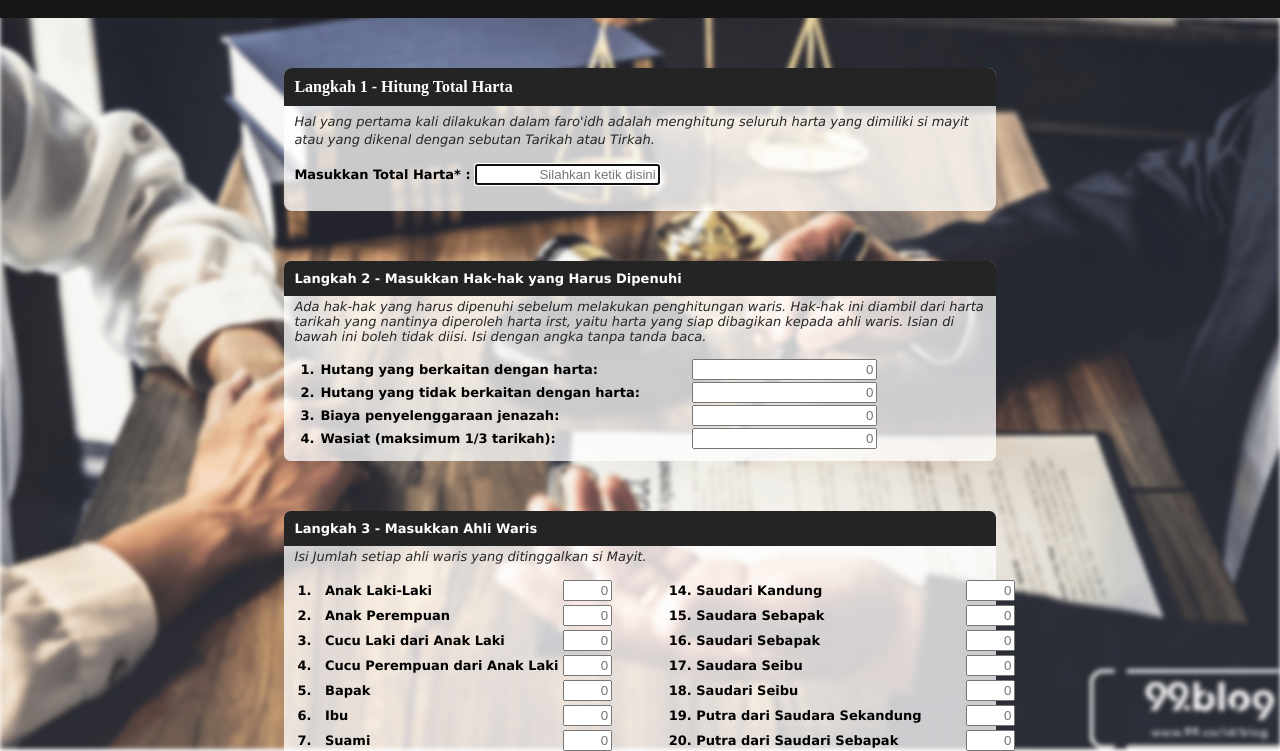
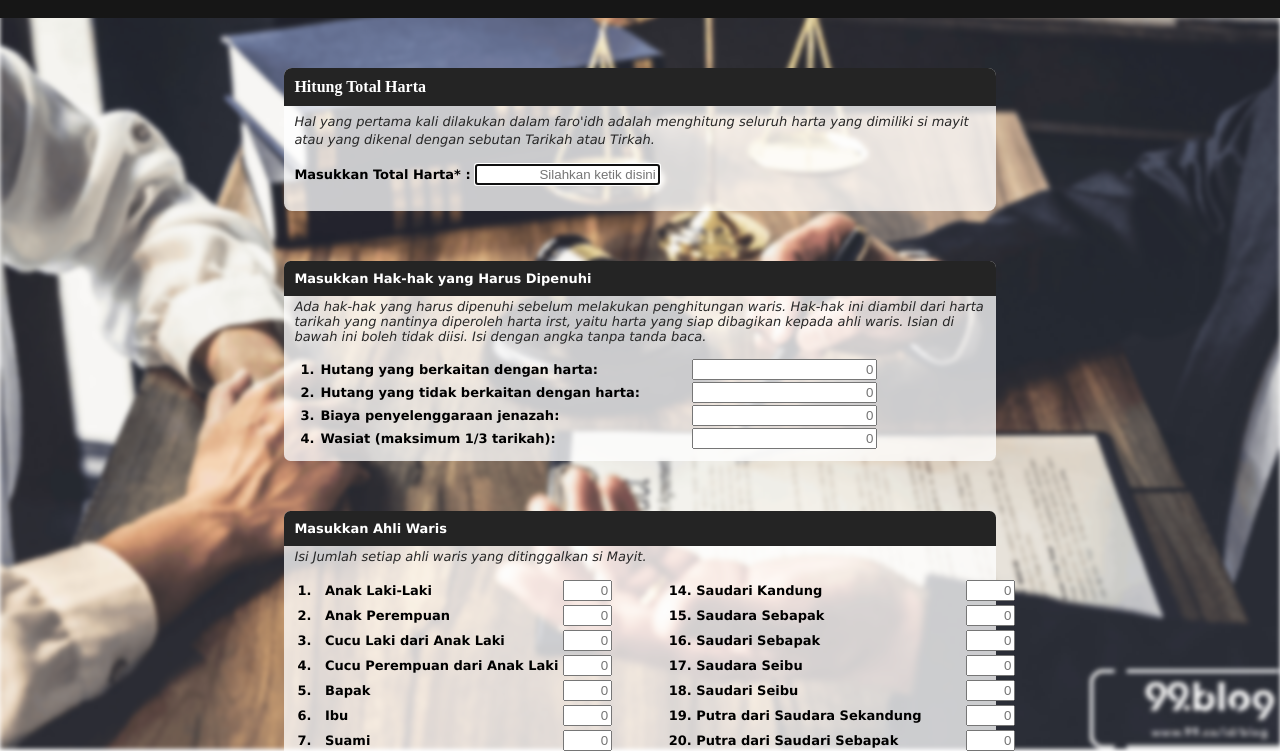
Before and after one commit to Yazz803/Kalkulator-pembagian-warisan, a plain HTML site: page index.html in a window 1280 px wide. Shown: the part 51-802 px from the top of the page. Drawn offline with Linux system fonts and the light colour scheme.

Commit message:
udah dikit

```diff
--- a/index.html
+++ b/index.html
@@ -20,7 +20,7 @@
           </nav>
               <div class="langkah1">
                 <div class="langkah1title">
-                  <strong>Langkah 1 - Hitung Total Harta</strong><a name="Tarikah" id="Tarikah"></a>
+                  <strong>Hitung Total Harta</strong><a name="Tarikah" id="Tarikah"></a>
                 </div>
                   <p class="pesan1"><font face="Verdana" size="2">Hal yang pertama kali dilakukan dalam <em>faro'idh</em> adalah menghitung seluruh harta yang dimiliki si mayit atau yang dikenal dengan sebutan <em>Tarikah</em> atau <em>Tirkah.</em>
                     </font>
@@ -33,7 +33,7 @@
 
                 <div class="langkah2">
                   <div class="langkah2title">
-                    <strong>Langkah 2 - Masukkan Hak-hak yang Harus Dipenuhi</strong>
+                    <strong>Masukkan Hak-hak yang Harus Dipenuhi</strong>
                   </div>
                     <p class="pesan2"><font face="Verdana" size="2">Ada hak-hak yang harus dipenuhi sebelum melakukan penghitungan waris. Hak-hak ini diambil dari harta <em>tarikah</em> yang nantinya diperoleh harta <em>irst</em>, yaitu harta yang siap dibagikan kepada ahli waris. Isian di bawah ini boleh tidak diisi. Isi dengan angka tanpa tanda baca.</font><br>
                       <p align="left">
@@ -102,7 +102,7 @@
                       <font face="Verdana" size="2"></font>
                       <font face="Verdana" size="2">
                         <div class="langkah3title">
-                          <strong>Langkah 3 - Masukkan Ahli Waris </strong></font></td>
+                          <strong>Masukkan Ahli Waris</strong></font></td>
                         </div>
                   </tr>
                   <tr>
@@ -255,7 +255,7 @@
               <div class="langkah4">
               <tr>
                       <td class="subHeader" id="monthformat">
-                        <div class="langkah4title" id="result"><font face="Verdana" size="2"><strong>Langkah 4 - Hasil </strong>
+                        <div class="langkah4title" id="result"><font face="Verdana" size="2"><strong>Hasil Perhitungan </strong>
                           </font></div></td>
                     </tr>
               <tr><td><div align="justify" class="hasil" id="hasil">
```
